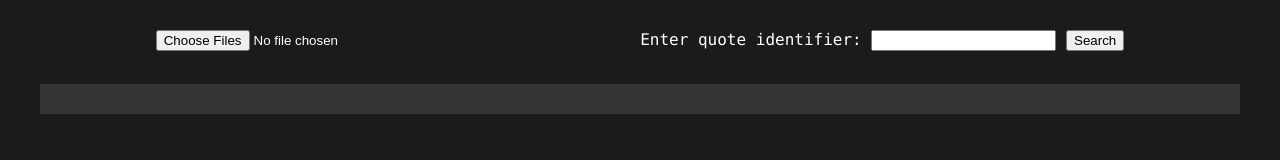
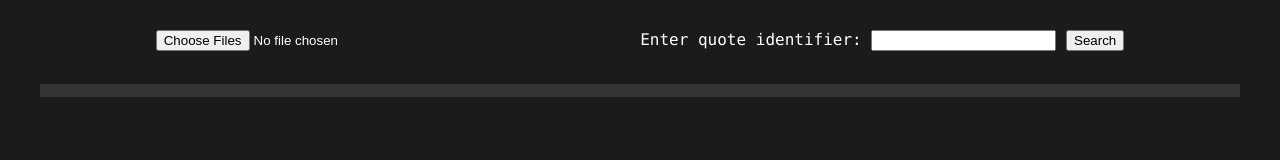
Before and after one commit to screwdrivershark/dst-extractor-tools, a website: page index.html in a window 1280 px wide. Drawn offline with Linux system fonts and the light colour scheme.

Commit message:
logger css

```diff
--- a/index.html
+++ b/index.html
@@ -35,7 +35,7 @@
 
         pre {
             background-color: #343434;
-            min-height: 30px;
+            min-height: 1em;
         }
     </style>
 </head>
```
